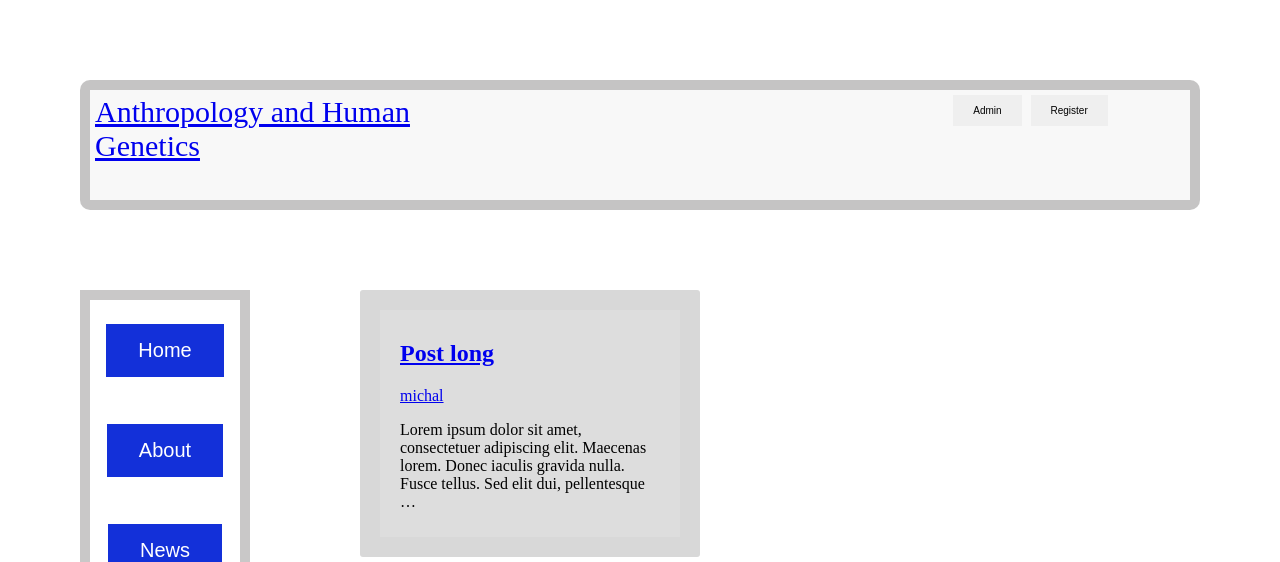
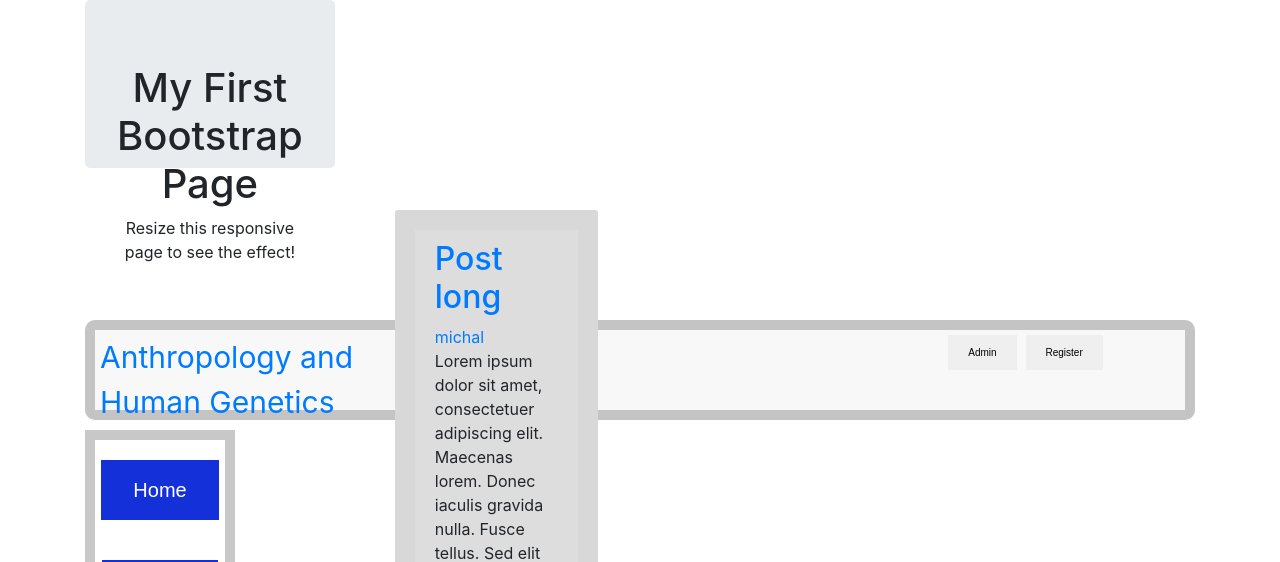
Before and after one commit to MichalStruska/AnthroWeb, a Django app: page / in a window 1280 px wide. Shown: the top 562 px of the page. Run offline with Django 3.2, Linux system fonts and the light colour scheme; data comes from the database, SQL or seed files in the repository; some libraries are stand-ins or nearby versions.

Commit message:
test commit

```diff
--- a/blog/templates/blog/base.html
+++ b/blog/templates/blog/base.html
@@ -1,15 +1,18 @@
 {% load static %}
 <!DOCTYPE html>
 <html>
-    <link rel="stylesheet" href="{% static " css /main02.css" %}" />
     <head>
-
         <meta charset="utf-8">
         <meta name="viewport" content="width=device-width, initial-scale=1, shrink-to-fit=no">
         <title>Anthropology and Human Genetics</title>
     </head>
 <body class="container">
-
+    <div class="jumbotron text-center">
+        <h1>My First Bootstrap Page</h1>
+        <p>Resize this responsive page to see the effect!</p>
+      </div>
+    <link rel="stylesheet" href="{% static " css /main02.css" %}" />
+    <link rel="stylesheet" href="https://maxcdn.bootstrapcdn.com/bootstrap/4.0.0/css/bootstrap.min.css" integrity="sha384-Gn5384xqQ1aoWXA+058RXPxPg6fy4IWvTNh0E263XmFcJlSAwiGgFAW/dAiS6JXm" crossorigin="anonymous">
     <header class="site-header">
         <a class="navbar-title" href="{% url 'blog-home' %}">Anthropology and Human Genetics</a>
         <div class="logins">
--- a/blog/templates/blog/home.html
+++ b/blog/templates/blog/home.html
@@ -14,4 +14,5 @@
         </article>
     {% endfor %}
     <link rel="stylesheet" href="{% static "css/main02.css" %}" />
+    <link rel="stylesheet" href="https://maxcdn.bootstrapcdn.com/bootstrap/4.0.0/css/bootstrap.min.css" integrity="sha384-Gn5384xqQ1aoWXA+058RXPxPg6fy4IWvTNh0E263XmFcJlSAwiGgFAW/dAiS6JXm" crossorigin="anonymous">
 {% endblock content %}
```
